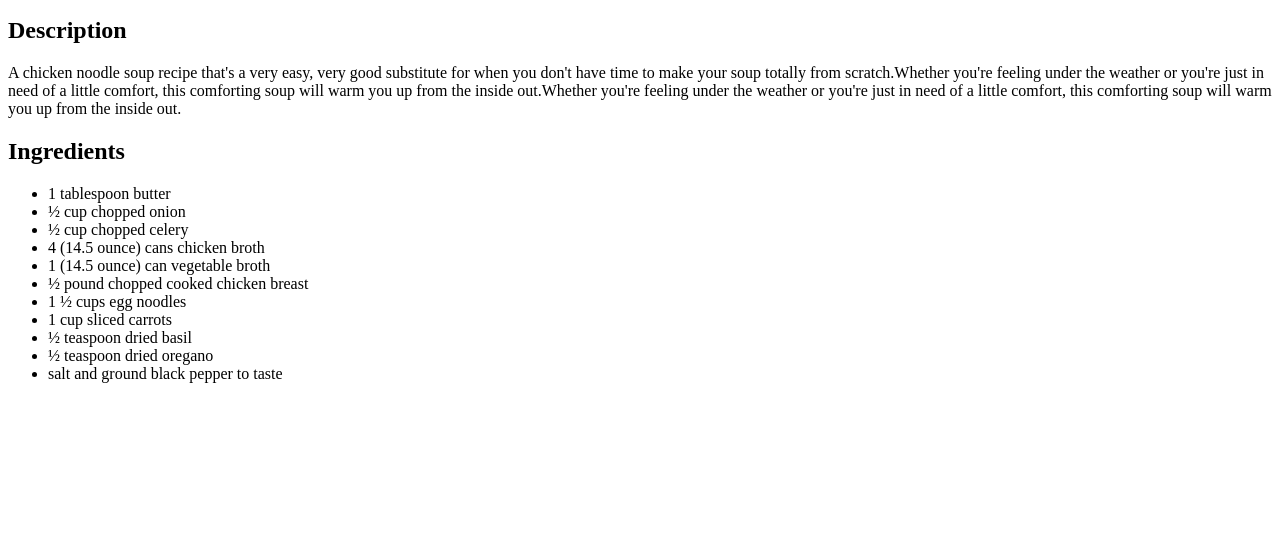
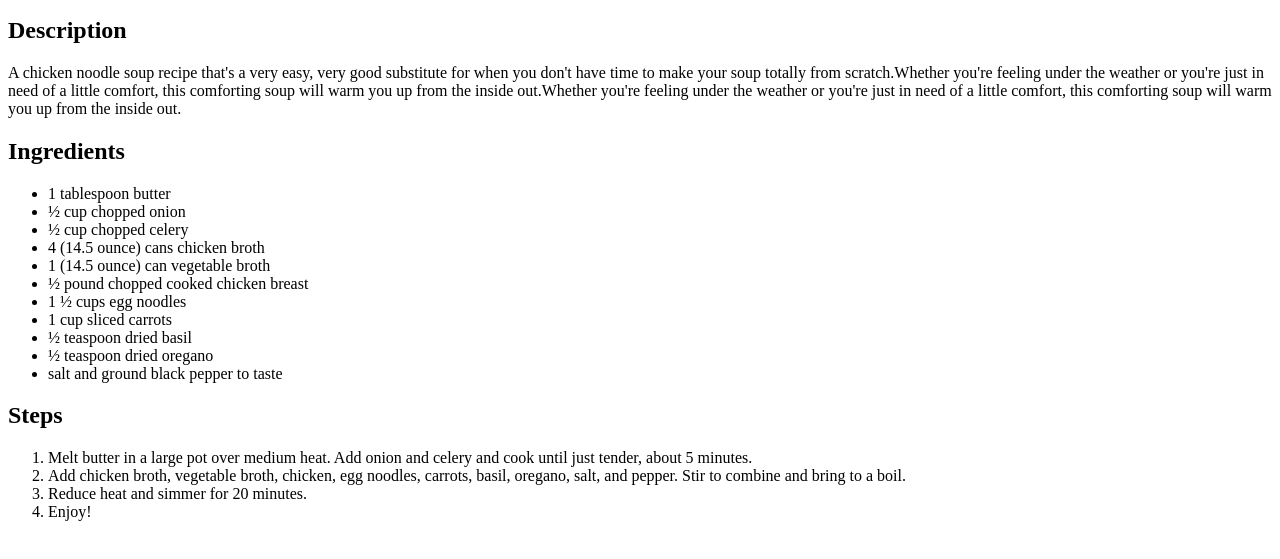
Before and after one commit to Thorrim89/odin-recipes, a plain HTML site: page recipes/chickennoodlesoup.html in a window 1280 px wide. Shown: the part 127-686 px from the top of the page. Drawn offline with Linux system fonts and the light colour scheme.

Commit message:
Add "Steps" text

```diff
--- a/recipes/chickennoodlesoup.html
+++ b/recipes/chickennoodlesoup.html
@@ -24,6 +24,13 @@
             <li>½ teaspoon dried oregano</li>
             <li>salt and ground black pepper to taste</li>
          </ul>
+         <h2>Steps</h2>
+         <ol>
+            <li>Melt butter in a large pot over medium heat. Add onion and celery and cook until just tender, about 5 minutes.</li>
+            <li>Add chicken broth, vegetable broth, chicken, egg noodles, carrots, basil, oregano, salt, and pepper. Stir to combine and bring to a boil.</li>
+            <li>Reduce heat and simmer for 20 minutes.</li>
+            <li>Enjoy!</li>
+         </ol>
     </body>
 
 </html>
```
